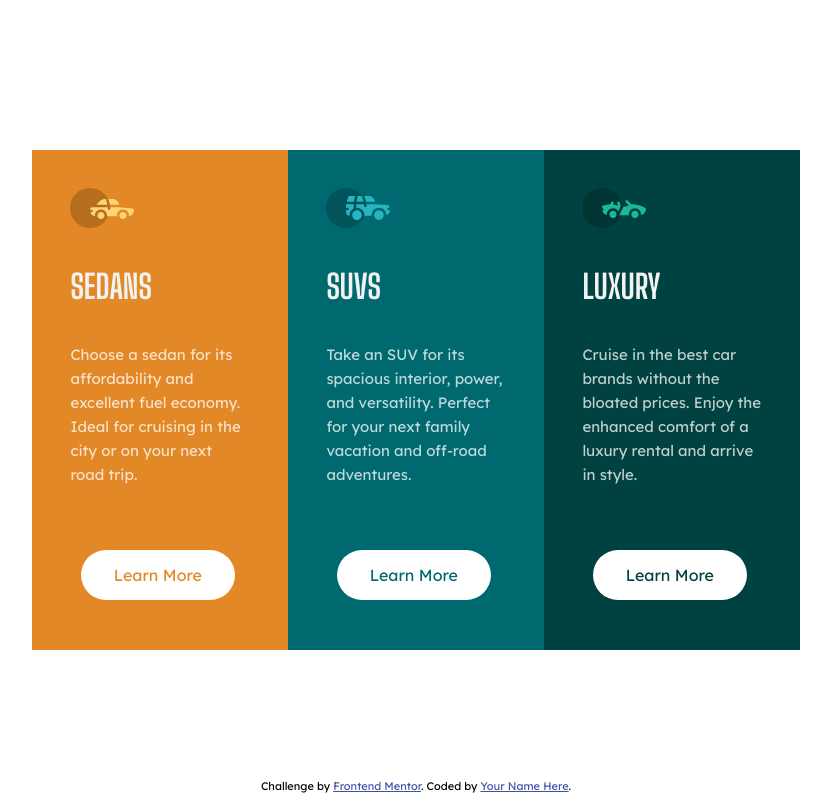
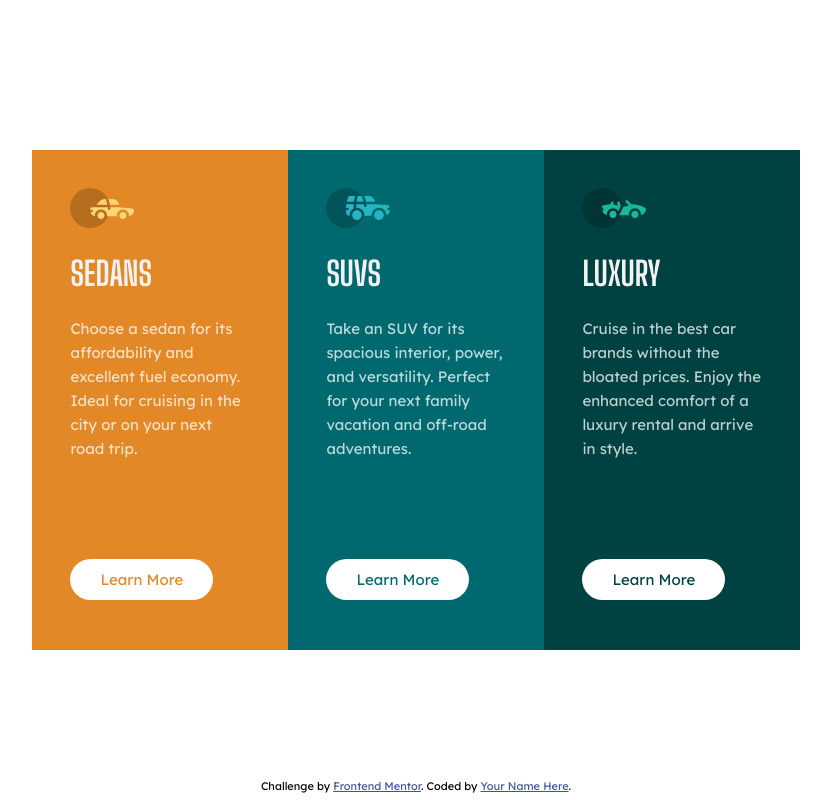
Before and after one commit to HugoLc/FrontendMentor-2, a plain HTML site: page index.html in a window 1280 px wide. Shown: the whole page, without its empty margins (224-1055 px from the left). Drawn offline with Linux system fonts and the light colour scheme.

Commit message:
Ajustado o tamanho do learn-more

```diff
--- a/css/style.css
+++ b/css/style.css
@@ -1,10 +1,11 @@
 body{
   font-family: 'Lexend Deca', sans-serif;
+  font-size: 15px;
 }
 
 h1{
   font-family: 'Big Shoulders Display', cursive;
-  margin: 40px 0;
+  margin: 15% 0;
   text-transform: uppercase;
   font-size: 33px;
   color: hsl(0, 0%, 95%);
@@ -15,6 +16,7 @@ p{
   line-height: 1.5rem;
   color: hsla(0, 0%, 100%, 0.75);
 }
+
 
 .card{
   display: grid;
@@ -57,14 +59,13 @@ p{
 }
 
 .learn-more{
+  display: block;
+  position: fixed;
+  bottom: 10%;
   background: white;
-  padding: 17px 33px;
+  padding: 13px 30px;
   border-radius: 30px;
   text-decoration: none;
-  position: absolute;
-  bottom: 10%;
-  left: 19%;
-
 }
 
 .sedans .learn-more{
```
